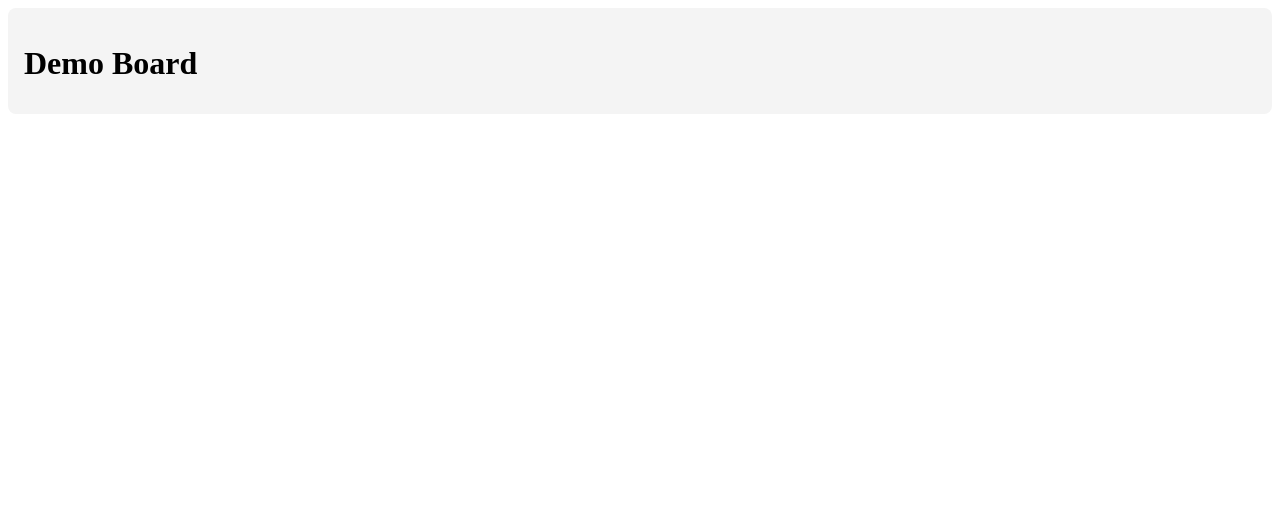
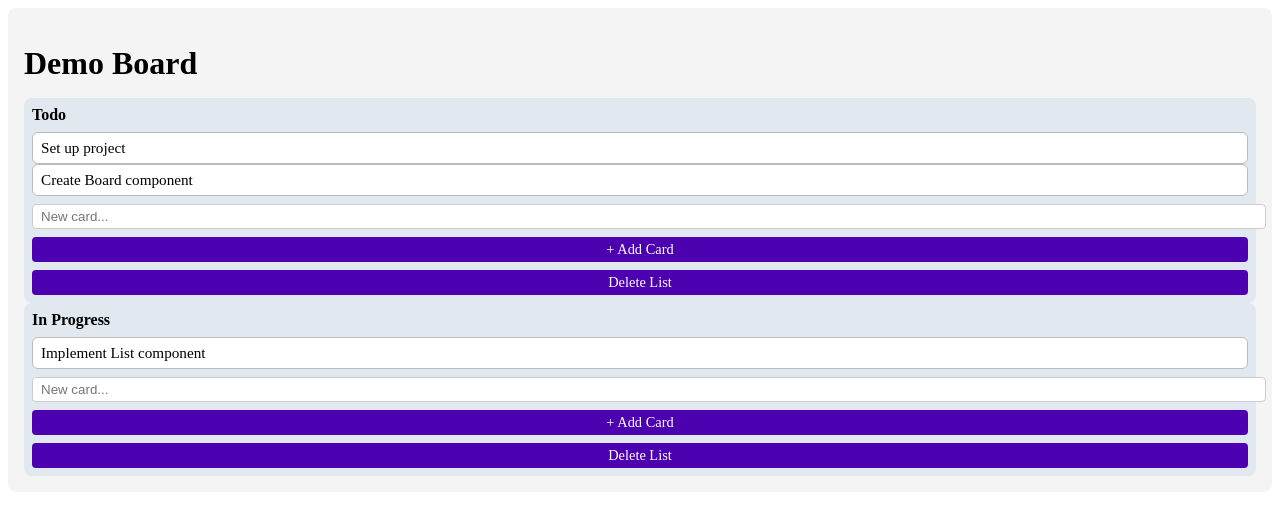
Before and after one commit to merahimi2002/trello, a Next.js app: page / in a window 1280 px wide. Shown: the top 514 px of the page. Built offline with nearby package versions, Linux system fonts and the light colour scheme.

Commit message:
Add data

```diff
--- /dev/null
+++ b/app/data/data.ts
@@ -0,0 +1,18 @@
+import type { BoardState } from "@/app/types/board.types"
+
+export const initialData: BoardState = {
+  board: {
+    id: "board-1",
+    title: "Demo Board",
+    listIds: ["list-1", "list-2"],
+  },
+  lists: {
+    "list-1": { id: "list-1", title: "Todo", cardIds: ["card-1", "card-2"] },
+    "list-2": { id: "list-2", title: "In Progress", cardIds: ["card-3"] },
+  },
+  cards: {
+    "card-1": { id: "card-1", title: "Set up project", comments: [] },
+    "card-2": { id: "card-2", title: "Create Board component", comments: [] },
+    "card-3": { id: "card-3", title: "Implement List component", comments: [] },
+  },
+}
--- a/app/page.tsx
+++ b/app/page.tsx
@@ -1,9 +1,16 @@
-import Board from "./components/board/Board";
+"use client"
+
+import { useEffect } from "react"
+import { useBoardStore } from "@/app/store/board.store"
+import { initialData } from "@/app/data/data"
+import Board from "@/app/components/board/Board"
 
 export default function Home() {
-  return (
-    <>
-      <Board/>
-    </>
-  );
+  const setBoardState = useBoardStore((state) => state.setInitialState)
+
+  useEffect(() => {
+    setBoardState(initialData)
+  }, [setBoardState])
+
+  return <Board />
 }
--- a/app/store/board.store.ts
+++ b/app/store/board.store.ts
@@ -15,6 +15,8 @@ interface BoardActions {
   removeCard: (listId: ID, cardId: ID) => void
 
   addComment: (cardId: ID, text: string) => void
+
+  setInitialState: (data: BoardState) => void
 }
 
 type Store = BoardState & BoardActions
@@ -140,6 +142,13 @@ export const useBoardStore = create<Store>()(
             },
           },
         })),
+
+      setInitialState: (data: BoardState) =>
+        set({
+          board: data.board,
+          lists: data.lists,
+          cards: data.cards,
+        }),
     }),
     {
       name: "trello-clone-storage",
```
